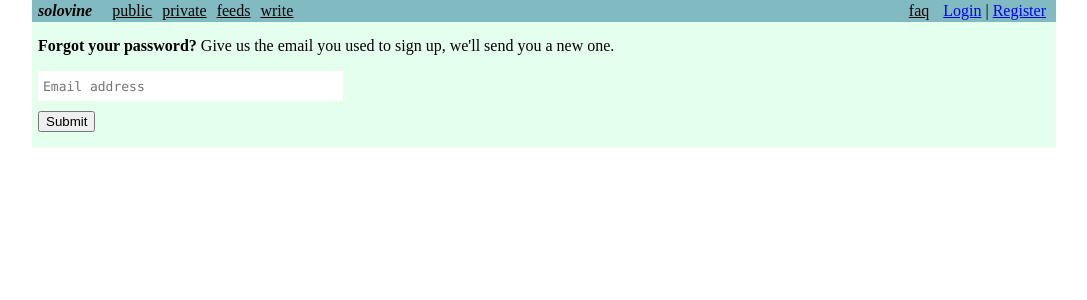
After one commit to svsaraf/solovine, a Django app: page /forgot/ in a window 1280 px wide. The commit adds this page. Shown: the top 300 px of the page, without its empty margins (96-1183 px from the left). Run offline with Django 3.2, Linux system fonts and the light colour scheme; parts of the project's set-up code (start-up, migrations or seed data) failed here and were passed over.

Commit message:
added pw reset email

```diff
--- a/proj/proj/urls.py
+++ b/proj/proj/urls.py
@@ -29,6 +29,7 @@ urlpatterns = [
     path('login/', registration_views.login, name='login'),
     path('logout/', registration_views.logout, name='logout'),
     path('faq/', registration_views.faq, name='faq'),
+    path('forgot/', registration_views.forgot, name='forgot'),
 
     path('public/', posts_views.public_posts, name='public_posts'),
     path('public/<slug:title>/', posts_views.public_post, name='public_post'),
--- /dev/null
+++ b/proj/registration/templates/registration/forgot.html
@@ -0,0 +1,19 @@
+{% extends 'posts/base.html' %}
+
+{% block titleblock %}
+Forgot password!
+{% endblock %}
+
+{% block bodyblock %}
+<div class="main">
+<div id="form-target"> <b>Forgot your password?</b> Give us the email you used to sign up, we'll send you a new one.</p>
+<form ic-post-to="/forgot/" ic-target="#form-target" ic-include="#defaults">
+    <div class="form-group">
+
+      <input name="email" type="email" class="form-control" id="exampleInputEmail1" placeholder="Email address" style="width: 300px; border: none; padding: 0px; padding-left: 5px; height: 30px; margin-bottom: 10px; font-size: 13px; font-family: 'Monaco', 'Menlo', 'Ubuntu Mono', 'Consolas'">
+    </div>
+    <button id="form-button-1" type="submit" class="btn btn-default">Submit</button>
+</form>
+</div>
+</div>
+{% endblock %}
--- a/proj/registration/templates/registration/login.html
+++ b/proj/registration/templates/registration/login.html
@@ -6,7 +6,7 @@ Login here
 
 {% block bodyblock %}
 <div class="main">
-<div id="form-target"> <b>Login here!</b> Need to register? Sign up <a href="/register">here</a>.</p>
+<div id="form-target"> <b>Login here!</b> Need to register? Sign up <a href="/register">here</a>. Forgot your password? Go <a href="/forgot">here</a>.</p>
 <form ic-post-to="/login/" ic-target="#form-target" ic-include="#defaults">
     <div class="form-group">
 
--- a/proj/registration/views.py
+++ b/proj/registration/views.py
@@ -5,7 +5,9 @@ from django.contrib.auth.models import User
 from django.core.validators import validate_email
 from django.core.exceptions import ValidationError
 from django.contrib.auth import authenticate, login as auth_login, logout as auth_logout
-from mailgun_email import send_registration_email
+from mailgun_email import send_registration_email, send_password_reset
+import random
+import string
 # Create your views here.
 
 def home(request):
@@ -61,6 +63,22 @@ def login(request):
         #non ajax registration
         return render(request, 'registration/login.html', {})
 
+def forgot(request):
+    if request.method == 'POST':
+        # reset password and email it to user
+        email = request.POST.get("email", "")
+        user = User.objects.get(username=email)
+        if user is not None:
+            newpw = ''.join(random.choices(string.ascii_uppercase + string.digits, k=10))
+            user.set_password(newpw)
+            user.save()
+            send_password_reset(user.username, newpw)
+            return render(request, 'registration/success.html', {'message': 'Password reset! Check your email, it should get there within 5 minutes.'})
+        else:
+            return render(request, 'registration/success.html', {'message': 'That email isn\'t in our system. Please register.'})
+    else:
+        return render(request, 'registration/forgot.html', {})
+
 def logout(request):
     auth_logout(request)
     return render(request, 'registration/success.html', {'message': 'Logged out!'})
```
Also changed, not shown: proj/mailgun_email.py (+11 -1 lines).
